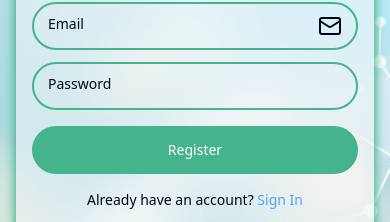
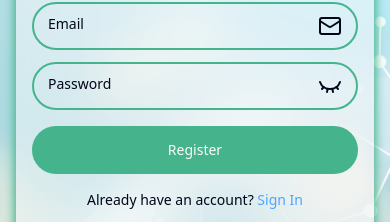
Before and after one commit to mirzahussnain/CereSafe, a Next.js app in the folder web-portal/: page /register in a window 390 px wide. Shown: the part 473-695 px from the top of the page. Built offline with nearby package versions, Linux system fonts and the light colour scheme.

Commit message:
Fixed Login, Register and Auth Layout

```diff
--- a/web-portal/app/(auth)/layout.tsx
+++ b/web-portal/app/(auth)/layout.tsx
@@ -1,23 +1,32 @@
-import { ThemeProvider } from '@/components/providers/theme-provider';
-import '../globals.css';
-import { ModeToggle } from '@/components/layout/theme-toggler';
-import { Metadata } from 'next';
-import { Toaster } from 'sonner';
-
-
+import { ThemeProvider } from "@/components/providers/theme-provider";
+import "../globals.css";
+import { ModeToggle } from "@/components/layout/theme-toggler";
+import { Metadata } from "next";
+import { Toaster } from "sonner";
+import { Suspense } from "react";
+import { Loader } from "@/components/layout/loader";
 
 export const metadata: Metadata = {
-  title: 'CereSafe: Auth',
+  title: "CereSafe: Auth",
   description:
-    'CereSafe is an intelligent, AI-powered platform designed to predict and monitor the risk of stroke before it happens.',
+    "CereSafe is an intelligent, AI-powered platform designed to predict and monitor the risk of stroke before it happens.",
 };
 
-export default async function AuthLayout({ children }: { children: React.ReactNode }) {
+export default async function AuthLayout({
+  children,
+}: {
+  children: React.ReactNode;
+}) {
   return (
     <html lang="en" suppressHydrationWarning>
       <body className="bg-theme-image min-h-screen flex flex-col items-center justify-center relative gap-2 md:gap-5">
-        <ThemeProvider attribute="class" defaultTheme="system" enableSystem disableTransitionOnChange>
-          {children}
+        <ThemeProvider
+          attribute="class"
+          defaultTheme="system"
+          enableSystem
+          disableTransitionOnChange
+        >
+          <Suspense fallback={<Loader />}>{children}</Suspense>
           <div className="absolute top-5 left-0">
             <ModeToggle />
           </div>
--- a/web-portal/app/(auth)/register/page.tsx
+++ b/web-portal/app/(auth)/register/page.tsx
@@ -138,13 +138,13 @@ export default function Register() {
           >
             Password
           </label>
-          {/* <button
+          <button
             type="button"
-            className="absolute top-3 sm:top-4 right-4 sm:right-5 text-lg sm:text-xl cursor-pointer"
+            className="absolute md:hidden top-3 sm:top-4 right-4 sm:right-5 text-lg sm:text-xl cursor-pointer"
             onClick={() => setDisplayPassword(!displayPassword)}
           >
             {displayPassword ? <Eye /> : <EyeClosed />}
-          </button> */}
+          </button>
           {errors.password && <span className="text-destructive text-xs sm:text-sm mt-1">{errors.password.message}</span>}
         </div>
         <div className="relative flex flex-col my-4">
```
